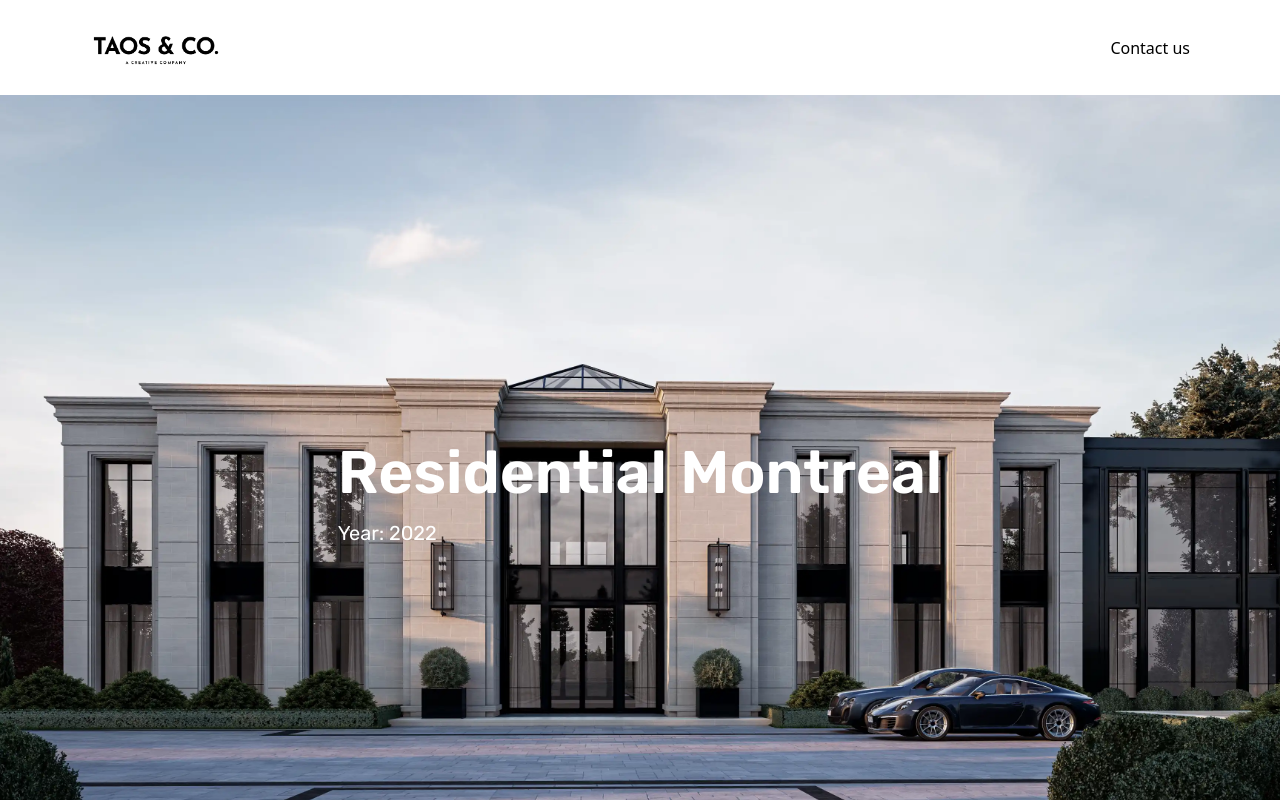
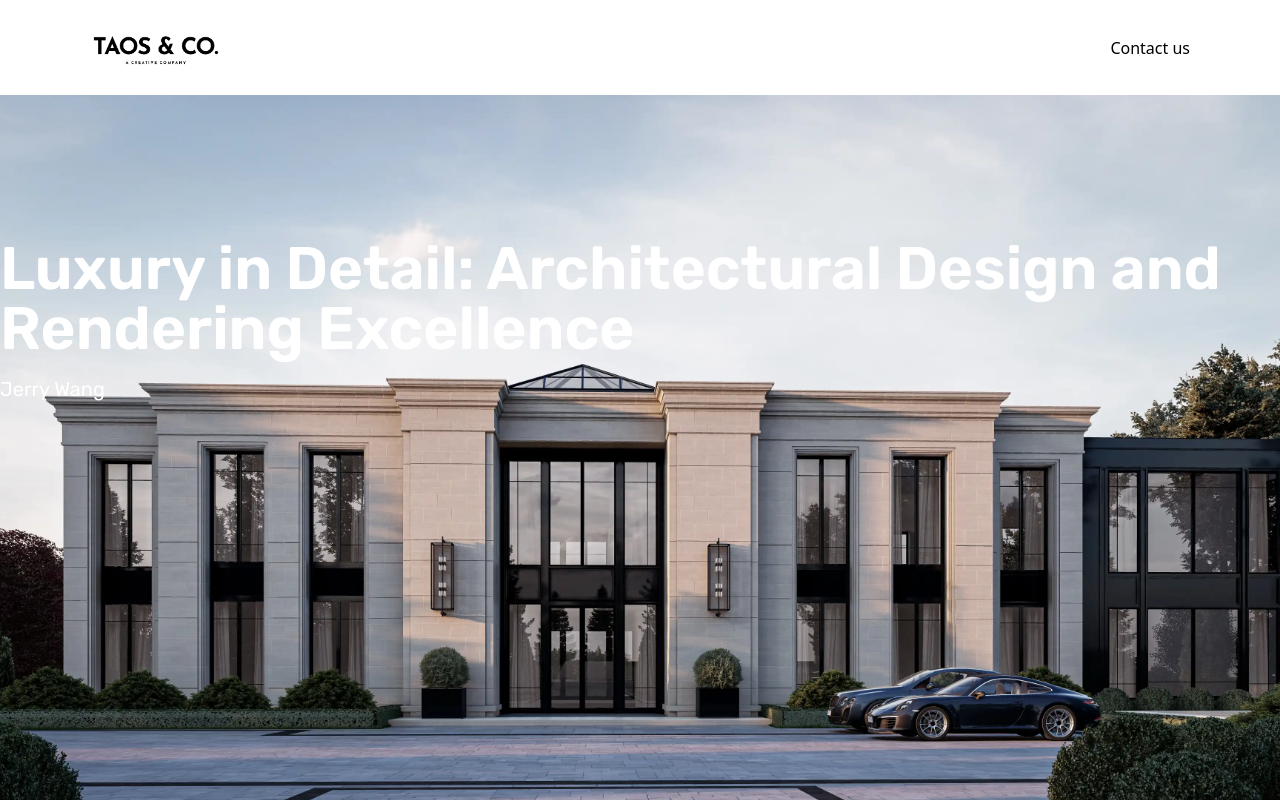
Before and after one commit to QuanZzz/taos-profolio, a Next.js app: page / in a window 1280 px wide. Shown: the top 800 px of the page. Built offline with nearby package versions, Linux system fonts and the light colour scheme.

Commit message:
landing page tweaks

```diff
--- a/src/components/Header.js
+++ b/src/components/Header.js
@@ -6,7 +6,6 @@ import taosLogo from "../../public/images/taos-logo.jpg";
 export const Header = () => {
   return (
     <header className="text-black w-full px-5 md:px-20 py-5 z-10 mx-auto flex items-center justify-between bg-transparent">
-      <Link href="/" className="text-xl font-bold pr-1">
       <Link href="/">
         <Image
           className="-ml-4 hover:text-blue-500 cursor-pointer"
@@ -15,7 +14,6 @@ export const Header = () => {
           width={200}
           height={100}
         />
-        </Link>
       </Link>
       <nav className="bg-transparent flex items-center">
         <div className="flex items-center mx-auto w-full px-2.5">
--- a/src/pages/index.js
+++ b/src/pages/index.js
@@ -37,15 +37,15 @@ export default function Page() {
       <Layout>
         <Header />
         <div className="w-full h-screen flex flex-col bg-main">
-          <div className="px-3 md:px-0 h-full flex flex-col justify-center mx-auto items-start text-white">
+          <div className="mx-5 md:px-0 pt-20 md:pt-36 h-full flex flex-col mx-auto items-start text-white">
             <Typography
               semiBold={true}
               className="font-rubik text-3xl md:text-6xl"
             >
-              Residential Montreal
+              Luxury in Detail: Architectural Design and Rendering Excellence
             </Typography>
             <Typography className="font-rubik text-base mt-4 md:text-xl">
-              Year: 2022
+              Jerry Wang
             </Typography>
           </div>
           <div></div>
--- a/src/utils/projects.js
+++ b/src/utils/projects.js
@@ -122,7 +122,7 @@ export const projects = [
   {
     id: 21,
     img: "/images/21.jpg",
-    title: "Condominium Oakville",
-    date: "2022",
+    title: "Residential Guelph",
+    date: "2021",
   },
 ];
```
Lines whose indentation alone changed are shown as unchanged.
